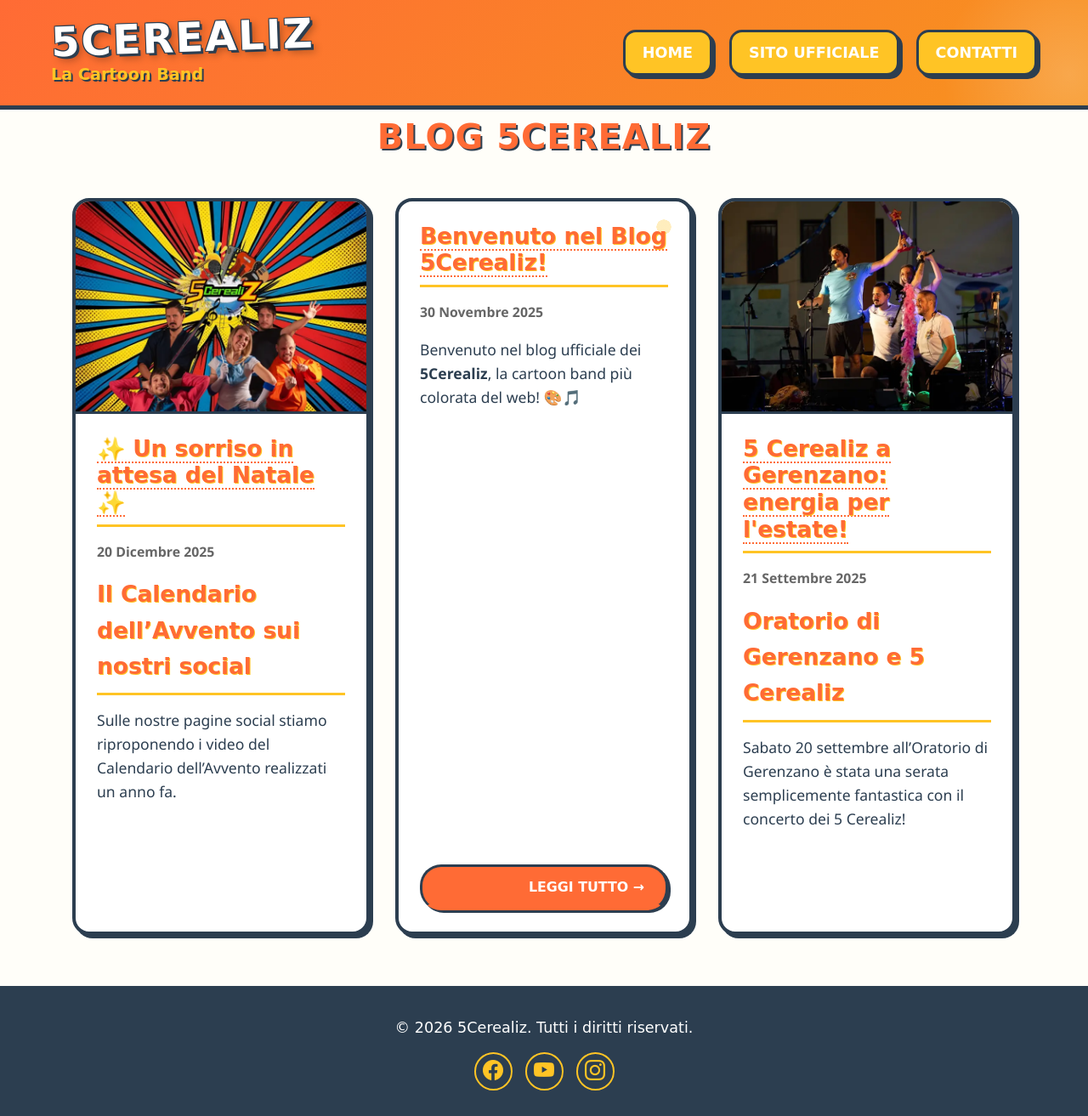
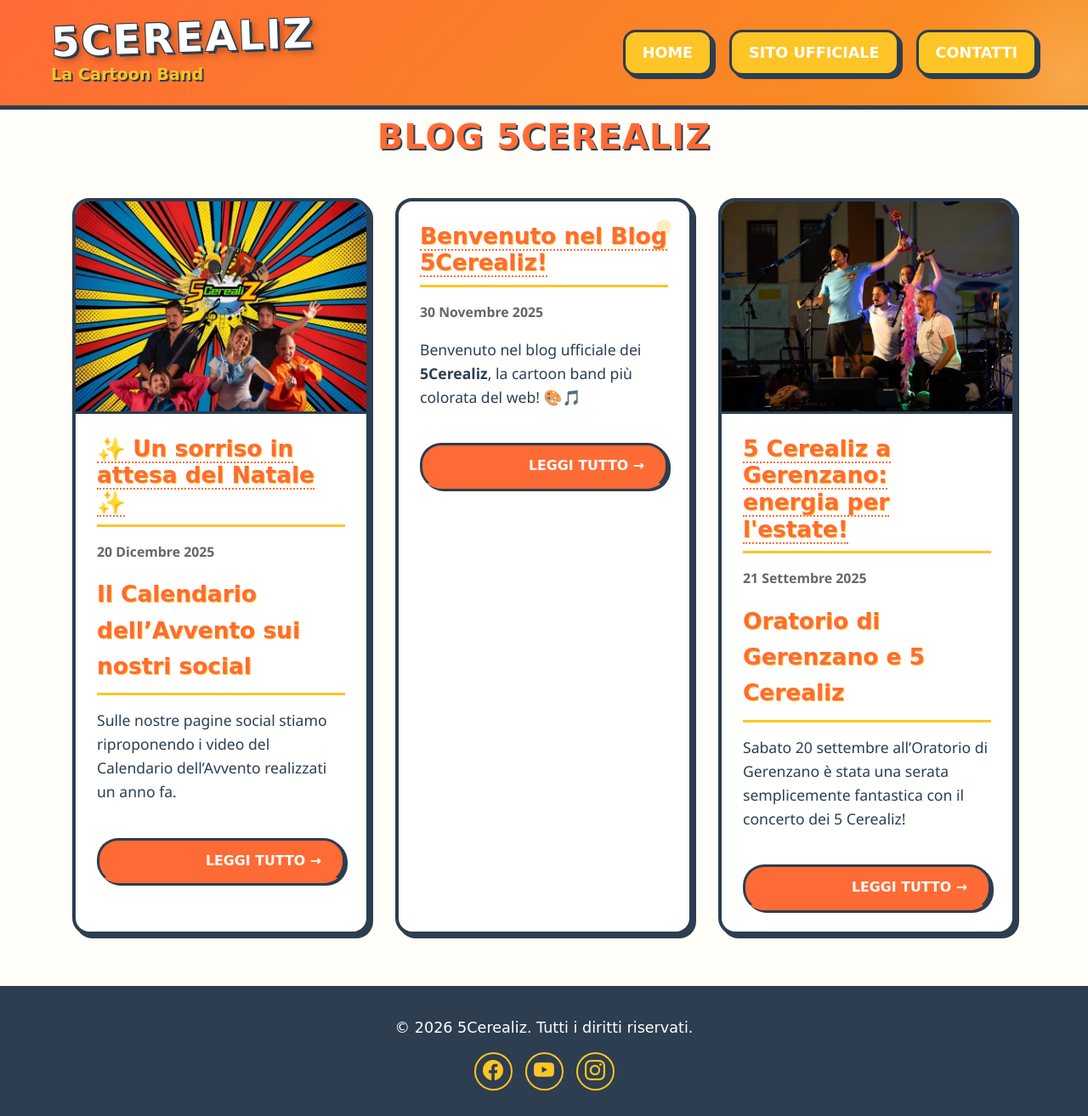
Before and after one commit to thelizberries/blog-5cerealiz, a Jekyll site: the page built from index.html, in a window 1280 px wide. Shown: the whole page at 85% size. Built offline with Jekyll 4.4.1, drawn with Linux system fonts in a browser that asks for light colours; the list of posts is cut into pages by our own code.

Commit message:
Remove auto margin from main section for improved layout control

```diff
--- a/assets/css/5cerealiz-blog.css
+++ b/assets/css/5cerealiz-blog.css
@@ -268,7 +268,7 @@
     transition: all 0.2s ease;
     text-transform: uppercase;
     font-size: 0.9em;
-    margin-top: auto;
+    /*margin-top: auto; */
     text-align: right;
 }
 
```
